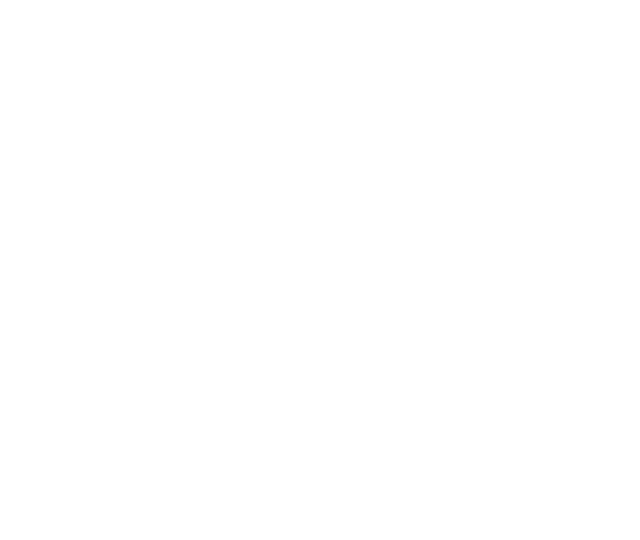
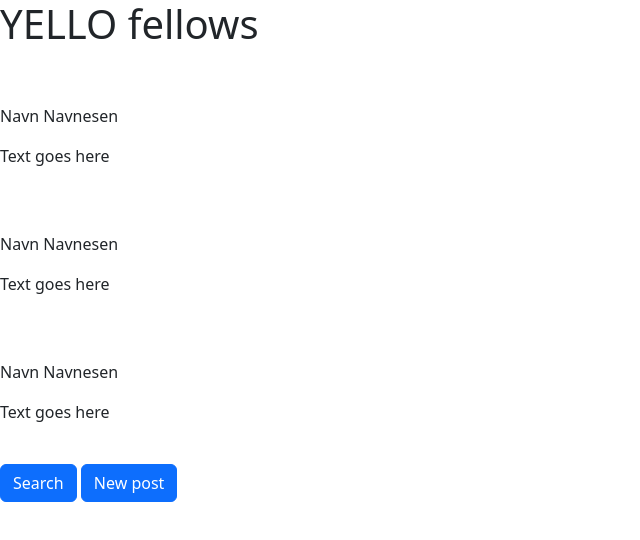
Before and after one commit to marthebull/css-frameworks-CA-29-08-2022, a website: page home-feed.html in a window 1280 px wide. Shown: the whole page, without its empty margins (0-640 px from the left). Drawn offline with Linux system fonts and the light colour scheme.

Commit message:
Added html to home-feed without classes

```diff
--- a/home-feed.html
+++ b/home-feed.html
@@ -0,0 +1,53 @@
+<!DOCTYPE html>
+<html lang="en">
+<head>
+    <meta charset="UTF-8">
+    <meta http-equiv="X-UA-Compatible" content="IE=edge">
+    <meta name="viewport" content="width=device-width, initial-scale=1.0">
+    <meta name="description" content="All your fellow YELLOS will show up here. Check out someones profile by clicking their username or scroll to see whats new.">
+    <title>Feed | YELLO</title>
+    <link rel="stylesheet" href="css/style.css">
+</head>
+<body>
+    <header>
+        <h1>YELLO fellows</h1>
+        <img src="" alt="">
+    </header>
+    <main>
+        <div>
+            <div>
+                <img src="" alt="">
+                <p>Navn Navnesen</p>
+            </div>
+            <div>
+                <p>Text goes here</p>
+                <img src="" alt="">
+            </div>
+        </div>
+        <div>
+            <div>
+                <img src="" alt="">
+                <p>Navn Navnesen</p>
+            </div>
+            <div>
+                <p>Text goes here</p>
+                <img src="" alt="">
+                <img src="" alt="">
+                <img src="" alt="">
+            </div>
+        </div>
+        <div>
+            <div>
+                <img src="" alt="">
+                <p>Navn Navnesen</p>
+            </div>
+            <div>
+                <p>Text goes here</p>
+                <img src="" alt="">
+            </div>
+        </div>
+        <button class="btn btn-primary">Search</button>
+        <button class="btn btn-primary">New post</button>
+    </main>
+</body>
+</html>
```
Also changed, not shown: index.html (+6 -2 lines).
